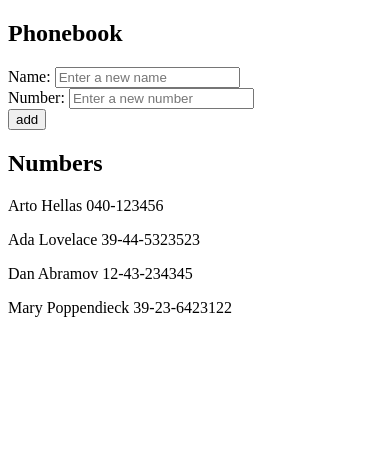
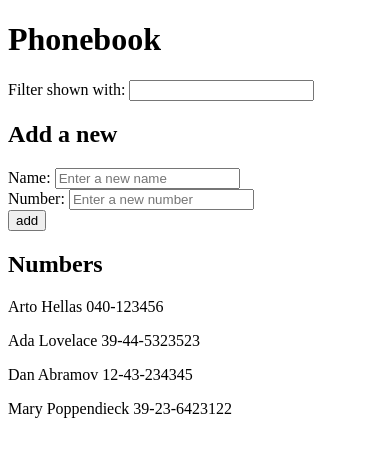
Before and after one commit to mfarhanmahmood/FullStackOpen, a React (Create React App) app in the folder Part_2 Communicating with server/phonebook/: page / in a window 390 px wide. Shown: the top 456 px of the page. Built offline with nearby package versions, Linux system fonts and the light colour scheme.

Commit message:
Step_4 & Step_5 of phonebook project of Part_2 is complete, Renamed Search.js to Filter.js

```diff
--- a/Part_2 Communicating with server/phonebook/src/App.js
+++ b/Part_2 Communicating with server/phonebook/src/App.js
@@ -1,6 +1,7 @@
 import React, {useState} from 'react'
 import AddRecord from './Components/AddRecord'
 import Records from './Components/Records'
+import Filter from './Components/Filter'
 
 const App = () => {
     const [persons, setPersons] = useState([
@@ -11,10 +12,25 @@ const App = () => {
     ])
     const [newName, setNewName] = useState('')
     const [newNumber, setNewNumber] = useState('')
+    const [filterTerm, setFilterTerm] = useState('')
+
+    const filteredRecords = persons.filter(
+        (person) => {
+            if(filterTerm === '')
+            {
+                return person
+            }
+            const lowerCaseName = person.name.toLocaleLowerCase()
+            return lowerCaseName.includes(filterTerm.toLocaleLowerCase())
+        }
+        )
 
     return (
         <div>
-            <h2>Phonebook</h2>
+            <h1>Phonebook</h1>
+            <Filter
+                setFilterTerm={setFilterTerm}
+            />
             <AddRecord
                 newName={newName}
                 setNewName={setNewName}
@@ -23,8 +39,7 @@ const App = () => {
                 persons={persons}
                 setPersons={setPersons}
             />
-            <h2>Numbers</h2>
-            <Records persons={persons} />
+            <Records persons={filteredRecords} />
         </div>
     )
 }
--- a/Part_2 Communicating with server/phonebook/src/Components/AddRecord.js
+++ b/Part_2 Communicating with server/phonebook/src/Components/AddRecord.js
@@ -44,6 +44,8 @@ const AddRecord = (
 
 
     return (
+        <div>
+            <h2>Add a new</h2>
             <form onSubmit={handleSubmit}>
                 <div>
                     <label>Name: </label>
@@ -65,6 +67,7 @@ const AddRecord = (
                     <button type="submit">add</button>
                 </div>
             </form>
+        </div>
     )
 }
 
--- /dev/null
+++ b/Part_2 Communicating with server/phonebook/src/Components/Filter.js
@@ -0,0 +1,17 @@
+import React from 'react'
+
+const Filter = ({setFilterTerm}) => {
+
+    const handleSearchOnChange = (event) => {
+        setFilterTerm(event.target.value)
+    }
+
+    return (
+        <div>
+            <label>Filter shown with: </label>
+            <input onChange={handleSearchOnChange}/>
+        </div>
+    )
+}
+
+export default Filter
--- a/Part_2 Communicating with server/phonebook/src/Components/Records.js
+++ b/Part_2 Communicating with server/phonebook/src/Components/Records.js
@@ -9,6 +9,7 @@ const Record = ({person}) => {
 const Records = ({persons}) => {
     return (
         <div>
+            <h2>Numbers</h2>
             { persons.map((person) => <Record key={person.name} person={person} />) }
         </div>
     )
```
Lines whose indentation alone changed are shown as unchanged.
